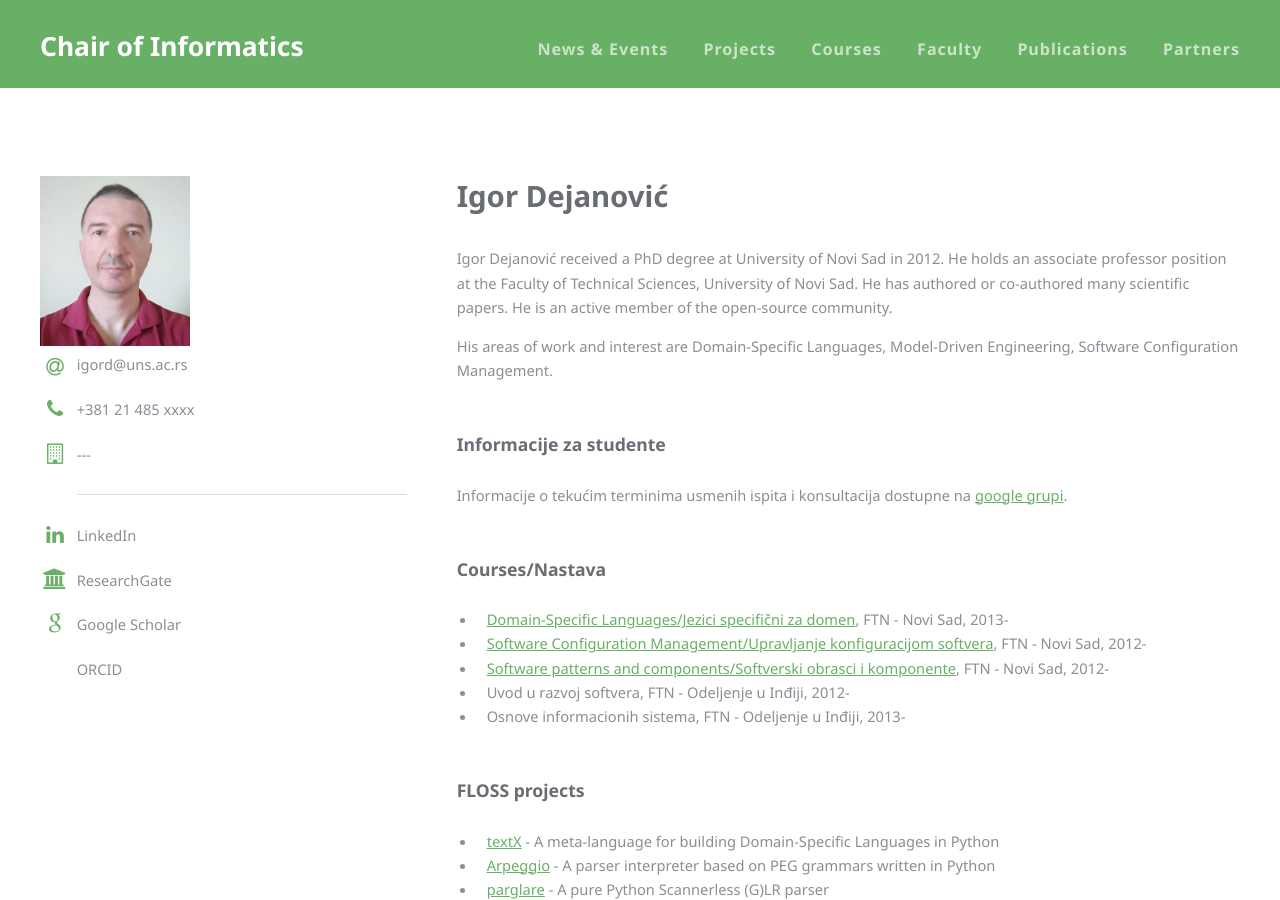
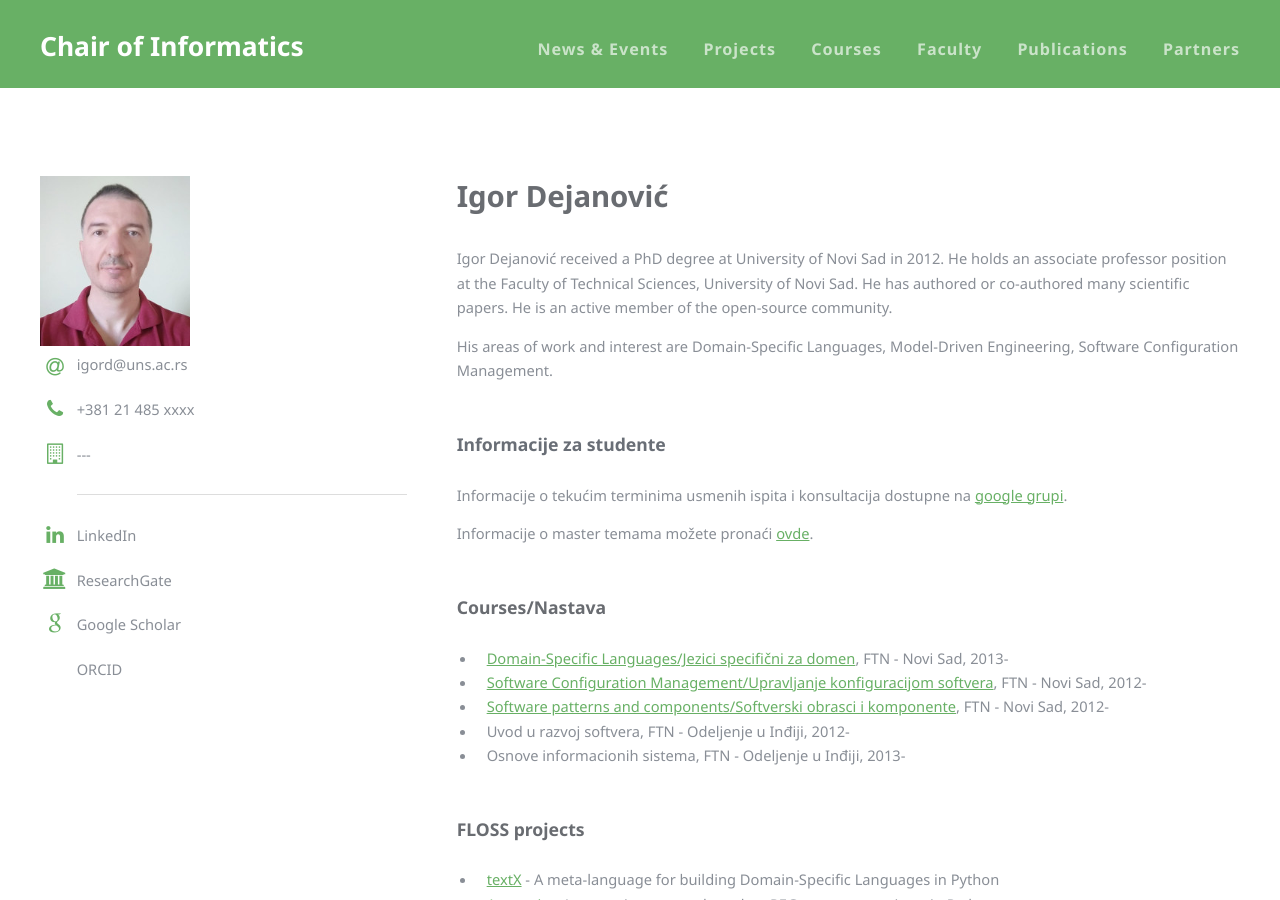
Before and after one commit to unsftn/informatika, a Jekyll site: the page built from _faculty/IgorDejanovic.md, in a window 1280 px wide and 900 px high. Built offline with Jekyll 4.4.1, drawn with Linux system fonts in a browser that asks for light colours.

Commit message:
Ažuriranje lične strane.

```diff
--- a/_faculty/IgorDejanovic.md
+++ b/_faculty/IgorDejanovic.md
@@ -28,6 +28,8 @@ Engineering, Software Configuration Management.
 ### **Informacije za studente**
 
 Informacije o tekućim terminima usmenih ispita i konsultacija dostupne na [google grupi](https://groups.google.com/forum/#!forum/dejanovic-ispiti).
+
+Informacije o master temama možete pronaći [ovde](http://www.igordejanovic.net/studenti/master_teme.html).
 
 
 ### Courses/Nastava
```
